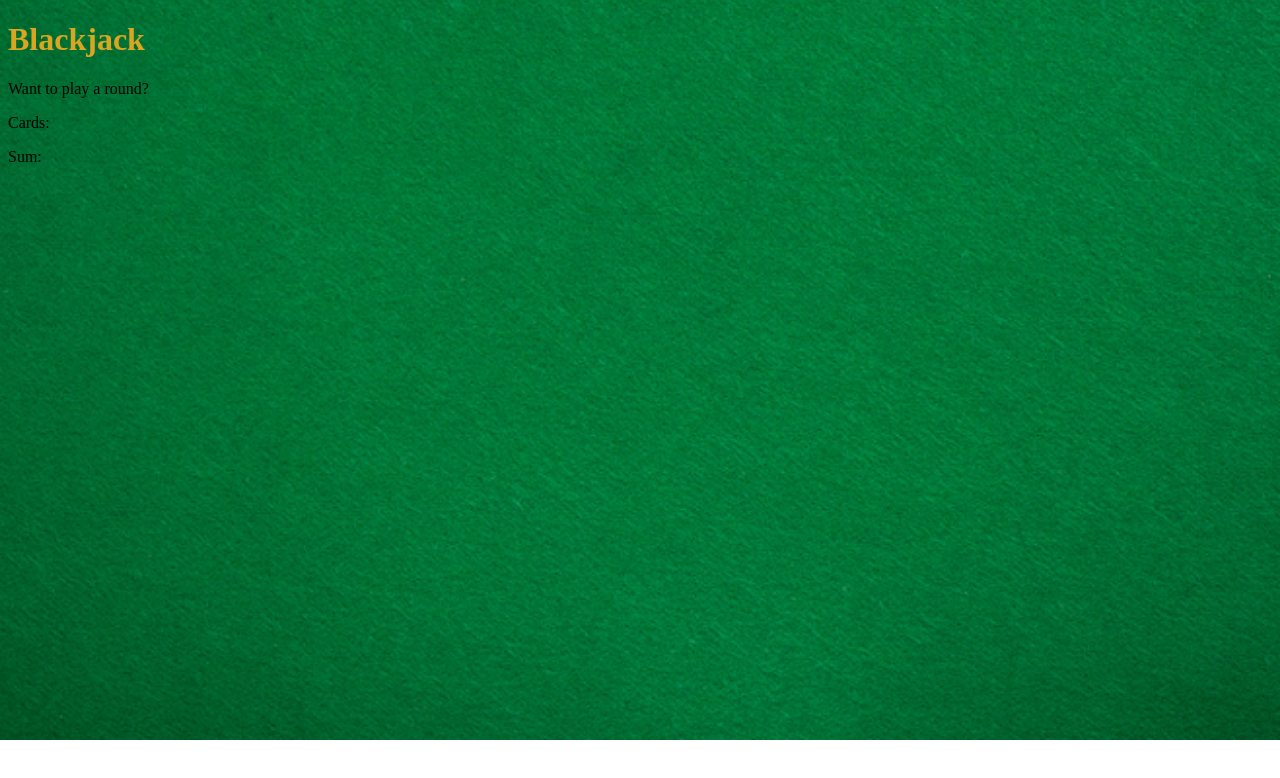
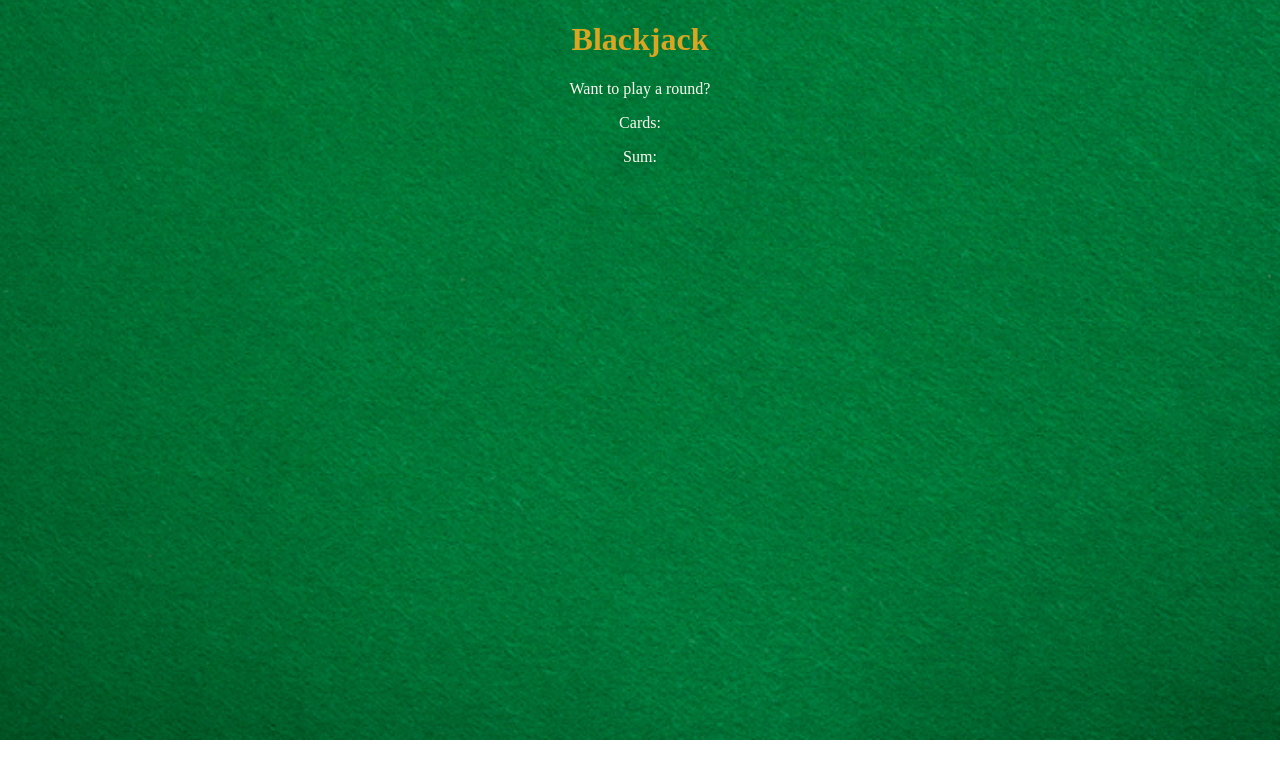
Before and after one commit to alok-38/scrimba-bootcamp, a plain HTML site: page blackjack-app/index.html in a window 1280 px wide. Drawn offline with Linux system fonts and the light colour scheme.

Commit message:
Initial commit

```diff
--- a/blackjack-app/style.css
+++ b/blackjack-app/style.css
@@ -5,10 +5,17 @@ body {
     background-position: center;
     background-size: cover;
     background-repeat: no-repeat;
+    text-align: center;
 }
 
 h1 {
     color: goldenrod;
 }
 
-#message-el {}
+p {
+    color: floralwhite;
+}
+
+#message-el {
+    color: floralwhite;
+}
```
